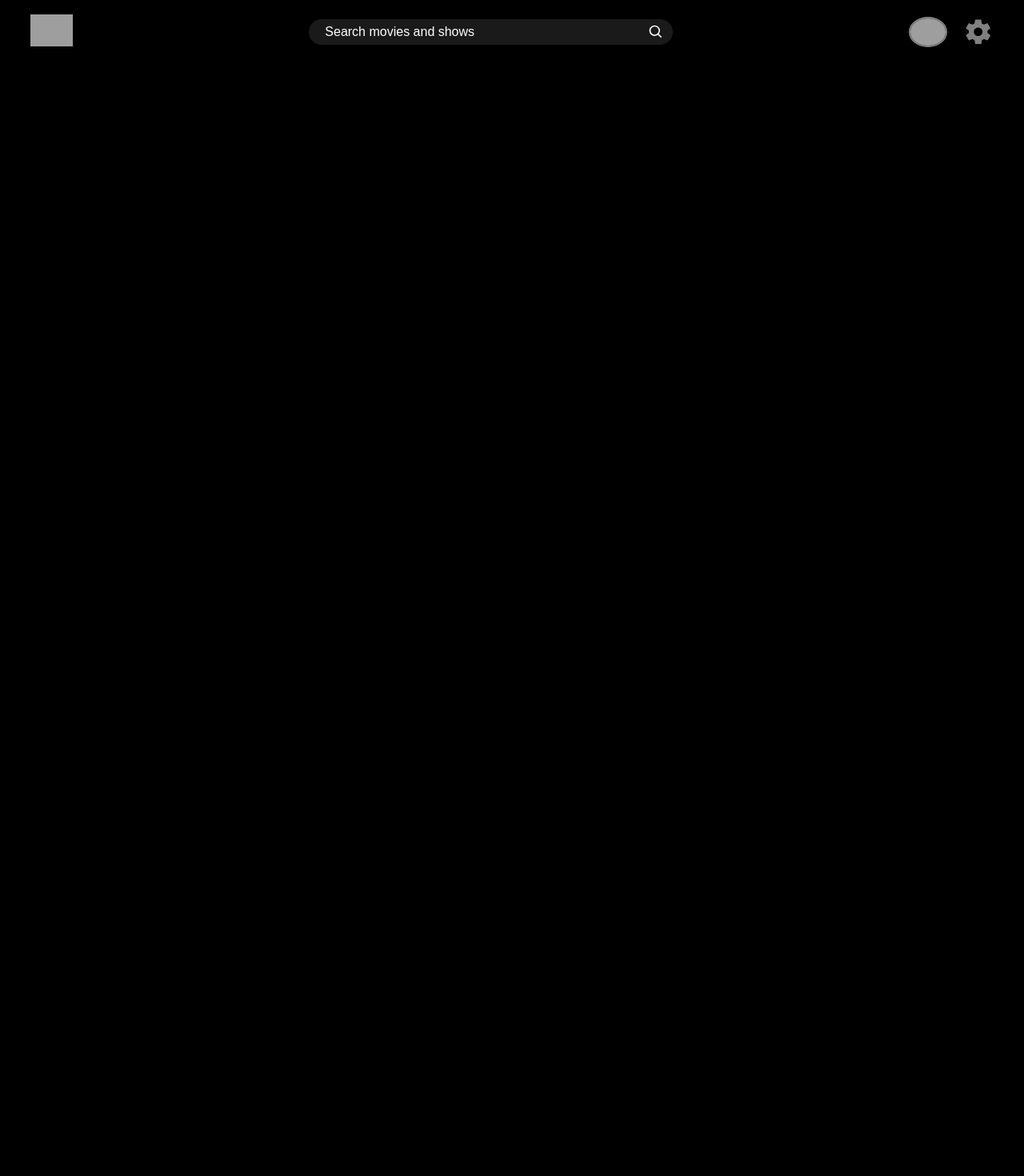
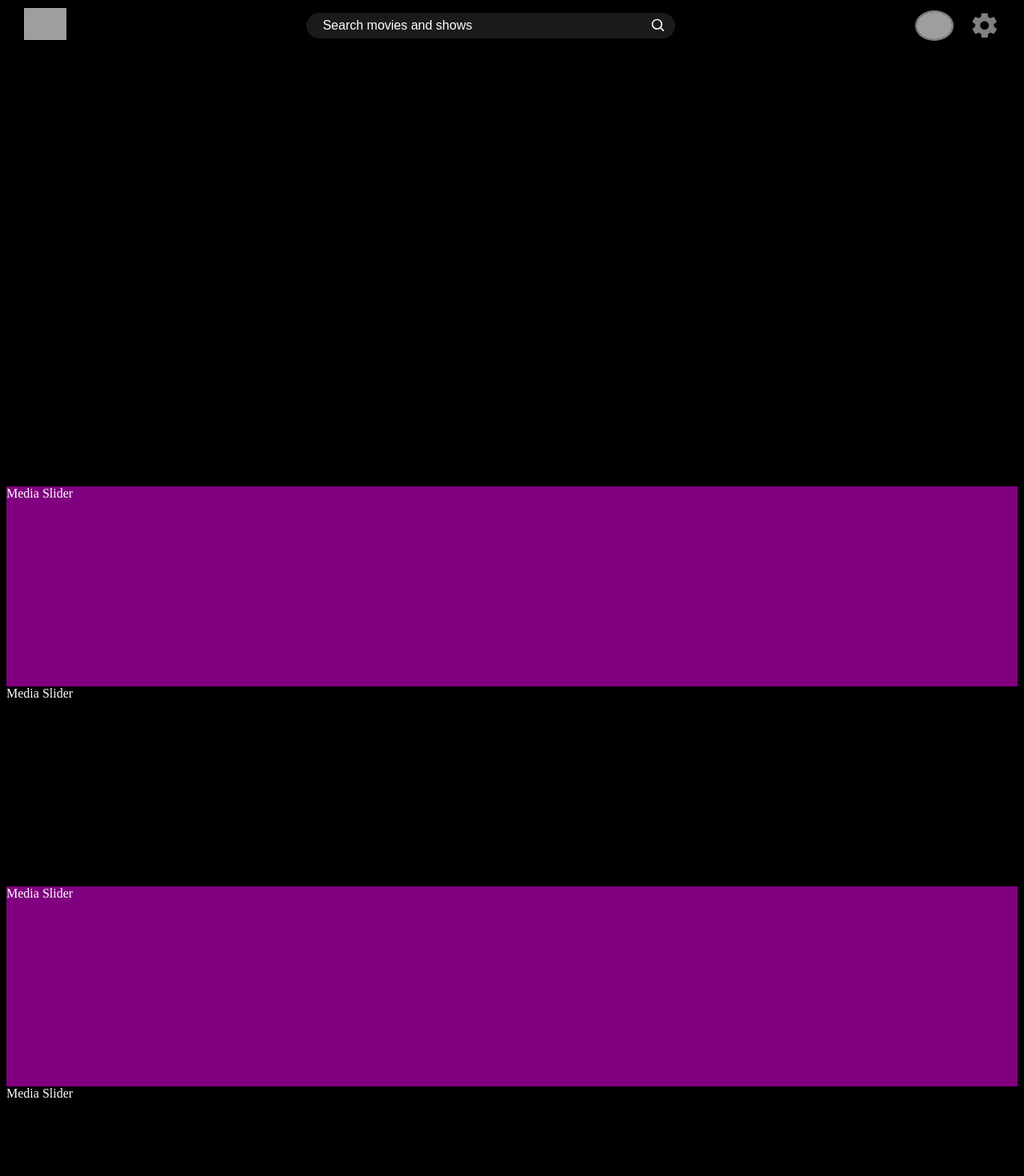
Before and after one commit to React-Royalty/streaming-site, a React (Create React App) app: page / in a window 1280 px wide. Shown: the top 1470 px of the page at 80% size. Before the commit the page ends 800 px from the top, so only its background shows below. Built offline with nearby package versions, Linux system fonts and the light colour scheme; grey boxes are pictures that could not be loaded.

Commit message:
add home grid

```diff
--- a/src/components/Home.js
+++ b/src/components/Home.js
@@ -41,6 +41,44 @@ function Home() {
         </div>
       </nav>  {/* Home Nav END */}
 
+      <section className="home__featured">Featured</section>
+
+      <section className="home__media-slider">Media Slider</section>
+      <section className="home__media-slider">Media Slider</section>
+      <section className="home__media-slider">Media Slider</section>
+      <section className="home__media-slider">Media Slider</section>
+      <section className="home__media-slider">Media Slider</section>
+      <section className="home__media-slider">Media Slider</section>
+
+
+{/*
+      TEST FIXED POSITION FOR NAVIGATION
+        <p>K</p>
+        <p>K</p>
+        <p>K</p>
+        <p>K</p>
+        <p>K</p>
+        <p>K</p>
+        <p>K</p>
+        <p>K</p>
+        <p>K</p>
+        <p>K</p>
+        <p>K</p>
+        <p>K</p>
+        <p>K</p>
+        <p>K</p>
+        <p>K</p>
+        <p>K</p>
+        <p>K</p>
+        <p>K</p>
+        <p>K</p>
+        <p>K</p>
+        <p>K</p>
+        <p>K</p>
+        <p>K</p>
+        <p>K</p>
+        <p>K</p> */}
+
     </div>
   )
 }
--- a/src/css/style.css
+++ b/src/css/style.css
@@ -30,7 +30,21 @@ body {
   font-size: 1.6rem;
   color: white; }
 
+.heading-1 {
+  font-family: "Questrial", sans-serif;
+  font-size: 4rem;
+  color: #D7E0FE;
+  font-size: 25rem;
+  background: -webkit-linear-gradient(#D7E0FE, #05299E);
+  -webkit-background-clip: text;
+  -webkit-text-fill-color: transparent;
+  margin: 5rem; }
+
 .home-nav {
+  position: fixed;
+  top: 0;
+  left: 0;
+  width: 100%;
   display: flex;
   justify-content: space-between;
   height: 8vh;
@@ -113,14 +127,8 @@ body {
       color: white; }
 
 .home {
-  font-size: 1.6rem; }
-  .home h1 {
-    font-family: "Questrial", sans-serif;
-    font-size: 4rem;
-    color: #D7E0FE;
-    font-size: 80rem;
-    font-size: 25rem;
-    background: -webkit-linear-gradient(#D7E0FE, #05299E);
-    -webkit-background-clip: text;
-    -webkit-text-fill-color: transparent;
-    margin: 5rem; }
+  font-size: 1.6rem;
+  display: grid;
+  grid-template-rows: 60rem repeat(6, 25rem); }
+  .home__media-slider:nth-child(odd) {
+    background-color: purple; }
--- a/src/sass/layout/_navigation.scss
+++ b/src/sass/layout/_navigation.scss
@@ -1,4 +1,8 @@
 .home-nav {
+  position: fixed;
+  top: 0;
+  left: 0;
+  width: 100%;
   display: flex;
   justify-content: space-between;
 
--- a/src/sass/pages/_home.scss
+++ b/src/sass/pages/_home.scss
@@ -1,18 +1,27 @@
 .home {
   font-size: 1.6rem;
 
-  h1 {
-    font-family: $font-logo;
-    font-size: 4rem;
-    color: $color-test-1;
+  // h1 {
+  //   font-family: $font-logo;
+  //   font-size: 4rem;
+  //   color: $color-test-1;
 
-    font-size: 80rem;
-    font-size: 25rem;
-    background: -webkit-linear-gradient($color-test-1, $color-test-2);
-    -webkit-background-clip: text;
-    -webkit-text-fill-color: transparent;
+  //   font-size: 80rem;
+  //   font-size: 25rem;
+  //   background: -webkit-linear-gradient($color-test-1, $color-test-2);
+  //   -webkit-background-clip: text;
+  //   -webkit-text-fill-color: transparent;
 
-    margin: 5rem;
+  //   margin: 5rem;
+  // }
+
+  display: grid;
+  grid-template-rows: 60rem repeat(6, 25rem);
+
+  &__media-slider {
+
+    &:nth-child(odd) {
+      background-color: purple;
+    }
   }
-
 }
```
Also changed, not shown: src/sass/base/_typography.scss (+13 -0 lines).
